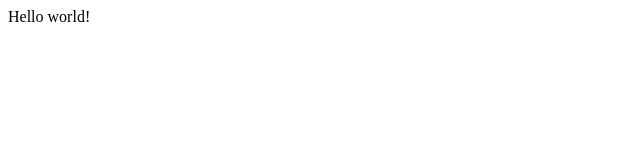
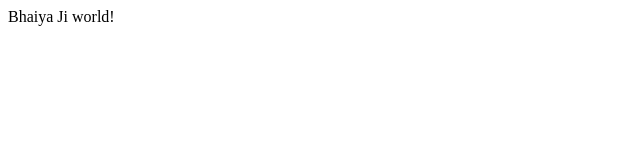
Before and after one commit to karansinghgit/hello-world, a Gatsby site: page / in a window 1280 px wide. Shown: the full height of the page, 0-640 px from the left. Built offline with nearby package versions, Linux system fonts and the light colour scheme; Gatsby itself is replaced by a stand-in of ours.

Commit message:
second commit

```diff
--- a/src/pages/index.js
+++ b/src/pages/index.js
@@ -1,5 +1,5 @@
 import React from "react"
 
 export default function Home() {
-  return <div>Hello world!</div>
+  return <div>Bhaiya Ji world!</div>
 }
```
